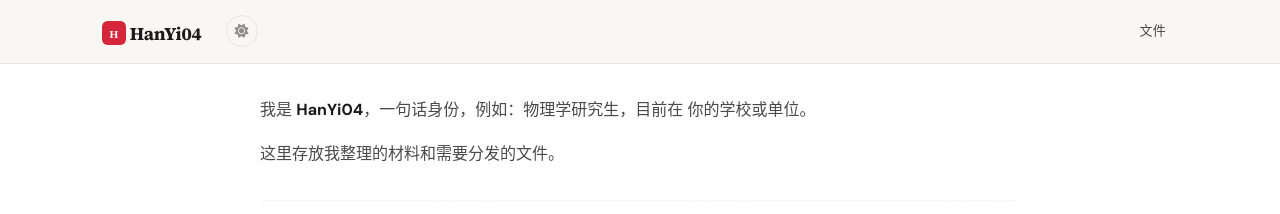
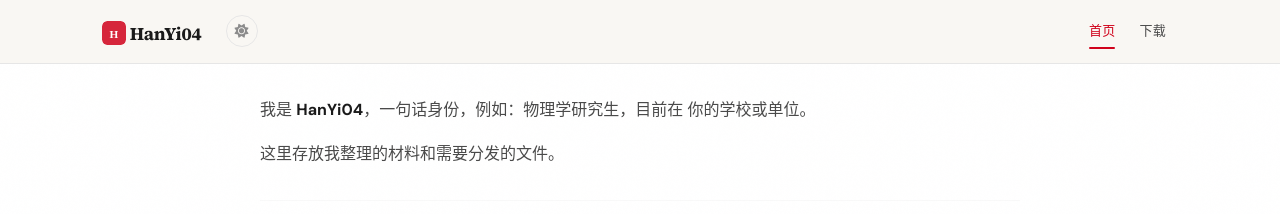
Before and after one commit to HanYi04/HanYi04.github.io, a Jekyll site: the page built from _pages/home.md, in a window 1280 px wide. Shown: the top 214 px of the page. Built offline with Jekyll 4.4.1, drawn with Linux system fonts in a browser that asks for light colours; a style sheet for code colours, icons or effects is not loaded.

Commit message:
导航栏补上首页入口（首页 / 下载），此前只放了文件一项，看起来像单页站

```diff
--- a/_config.yml
+++ b/_config.yml
@@ -42,6 +42,7 @@ analytics:
 # 想要哪一页就留哪一行，不要的在行首加 # 注释掉。
 # name 必须对应 _pages/ 里的文件名（不含 .md）
 nav_pages:
+  - name: home
   - name: files
 
 # ============================================================
--- a/_includes/header.html
+++ b/_includes/header.html
@@ -37,16 +37,30 @@
     <div class="collapse navbar-collapse" id="navbarNav">
       <ul class="navbar-nav ms-auto">
         {% for nav in site.nav_pages %}
+        {% if nav.name == "home" %}
+          {% assign nav_href = "/" | relative_url %}
+          {% assign nav_label = "首页" %}
+          {% assign nav_active = false %}
+          {% if page.url == "/" %}{% assign nav_active = true %}{% endif %}
+        {% elsif nav.name == "files" %}
+          {% assign nav_href = "/files/" | relative_url %}
+          {% assign nav_label = "下载" %}
+          {% assign nav_active = false %}
+          {% if page.url contains "files" %}{% assign nav_active = true %}{% endif %}
+        {% elsif nav.name == "cv" %}
+          {% assign nav_href = "/cv/" | relative_url %}
+          {% assign nav_label = "CV" %}
+          {% assign nav_active = false %}
+          {% if page.url contains "cv" %}{% assign nav_active = true %}{% endif %}
+        {% else %}
+          {% assign nav_href = "/" | append: nav.name | append: "/" | relative_url %}
+          {% assign nav_label = nav.name | capitalize %}
+          {% assign nav_active = false %}
+          {% if page.url contains nav.name %}{% assign nav_active = true %}{% endif %}
+        {% endif %}
         <li class="nav-item">
-          <a class="nav-link{% if page.url contains nav.name %} active{% endif %}"
-             href="{{ site.url }}{{ site.baseurl }}/{{ nav.name }}">
-            {% if nav.name == "cv" %}
-              CV
-            {% elsif nav.name == "files" %}
-              文件
-            {% else %}
-              {{ nav.name | capitalize }}
-            {% endif %}
+          <a class="nav-link{% if nav_active %} active{% endif %}" href="{{ nav_href }}">
+            {{ nav_label }}
           </a>
         </li>
         {% endfor %}
```
